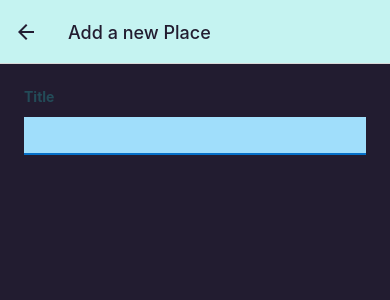
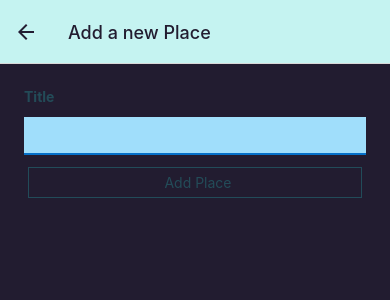
Before and after one commit to Ligius123/BNBGram, a React Native app: screen /AddPlace in a window 390 px wide. Shown: the top 300 px of the page. Built offline with nearby package versions, Linux system fonts and the light colour scheme.

Commit message:
Adding an dummy Add Place Button(without Logic)

```diff
--- a/components/Places/PlaceForm.js
+++ b/components/Places/PlaceForm.js
@@ -1,13 +1,25 @@
 import { useState } from "react";
-import { ScrollView, StyleSheet, Text, TextInput, View } from "react-native";
+import {
+  Button,
+  ScrollView,
+  StyleSheet,
+  Text,
+  TextInput,
+  View,
+} from "react-native";
 
 import { Colors } from "../../constants/colors";
+import OutlinedButton from "../UI/OutlinedButton";
 
 function PlaceForm() {
   const [enteredTitle, setEnteredTitle] = useState("");
 
   function changeTitleHandler(enteredText) {
     setEnteredTitle(enteredText);
+  }
+
+  function addPlaceHandler() {
+    console.log("Place added");
   }
 
   return (
@@ -20,6 +32,7 @@ function PlaceForm() {
           value={enteredTitle}
         />
       </View>
+      <OutlinedButton onPress={addPlaceHandler}>Add Place</OutlinedButton>
     </ScrollView>
   );
 }
```
